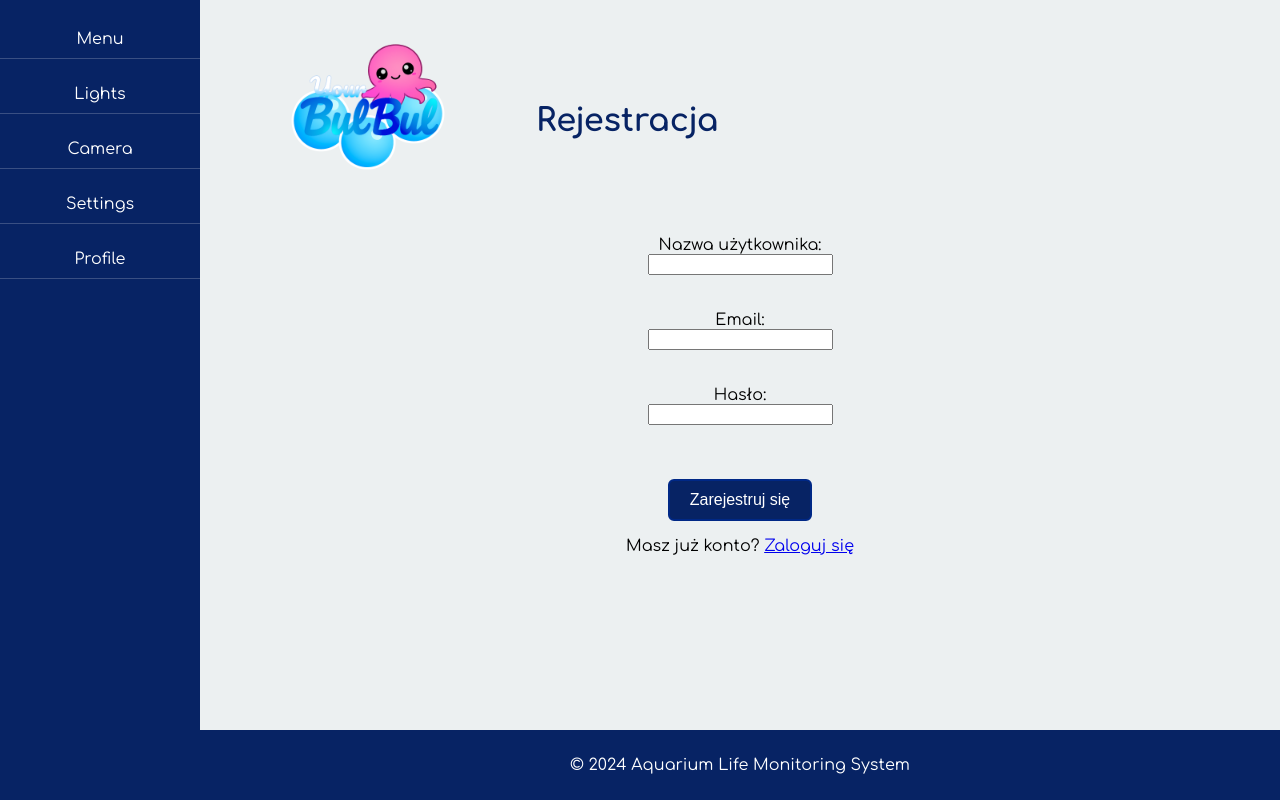
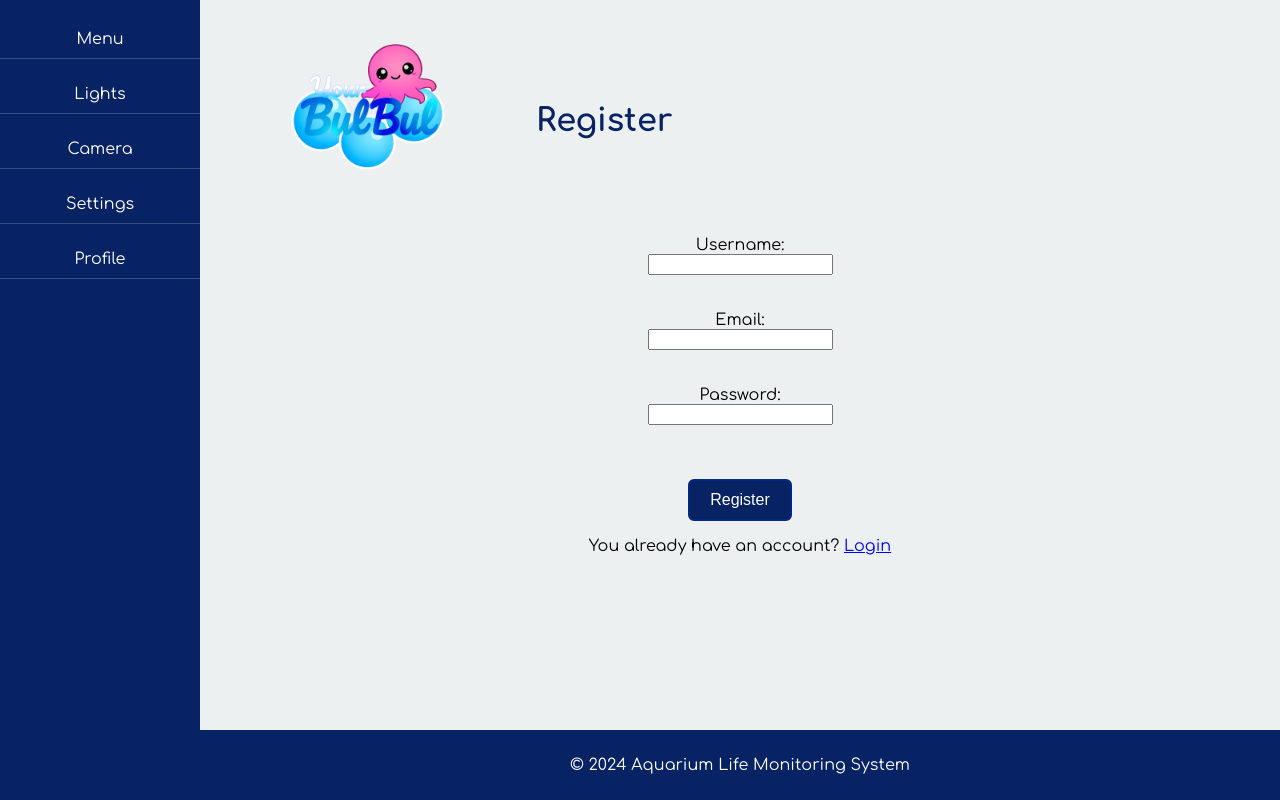
Before and after one commit to Tkapcer/PSCF, a Flask app: page /register in a window 1280 px wide. Run offline with Flask 3, Linux system fonts and the light colour scheme.

Commit message:
register na ang

```diff
--- a/templates/register.html
+++ b/templates/register.html
@@ -1,6 +1,6 @@
 {% extends "base.html" %}
 
-{% block page_title %}Rejestracja {% endblock %}
+{% block page_title %}Register {% endblock %}
 
 {% block content %}
 <div class="auth-container">
@@ -14,7 +14,7 @@
         {% endwith %}
 
         <div class="form-group">
-            <label for="username">Nazwa użytkownika:</label>
+            <label for="username">Username:</label>
             <input type="text" id="username" name="username" required>
         </div>
         <br>
@@ -26,16 +26,16 @@
         <br>
         <br>
         <div class="form-group">
-            <label for="password">Hasło:</label>
+            <label for="password">Password:</label>
             <input type="password" id="password" name="password" required>
         </div>
         <br>
         <br>
         <br>
-        <button class="button" type="submit">Zarejestruj się</button>
+        <button class="button" type="submit">Register</button>
     </form>
     <p class="auth-links">
-        Masz już konto? <a href="{{ url_for('auth.login') }}">Zaloguj się</a>
+        You already have an account? <a href="{{ url_for('auth.login') }}">Login</a>
     </p>
 </div>
 {% endblock %}
```
